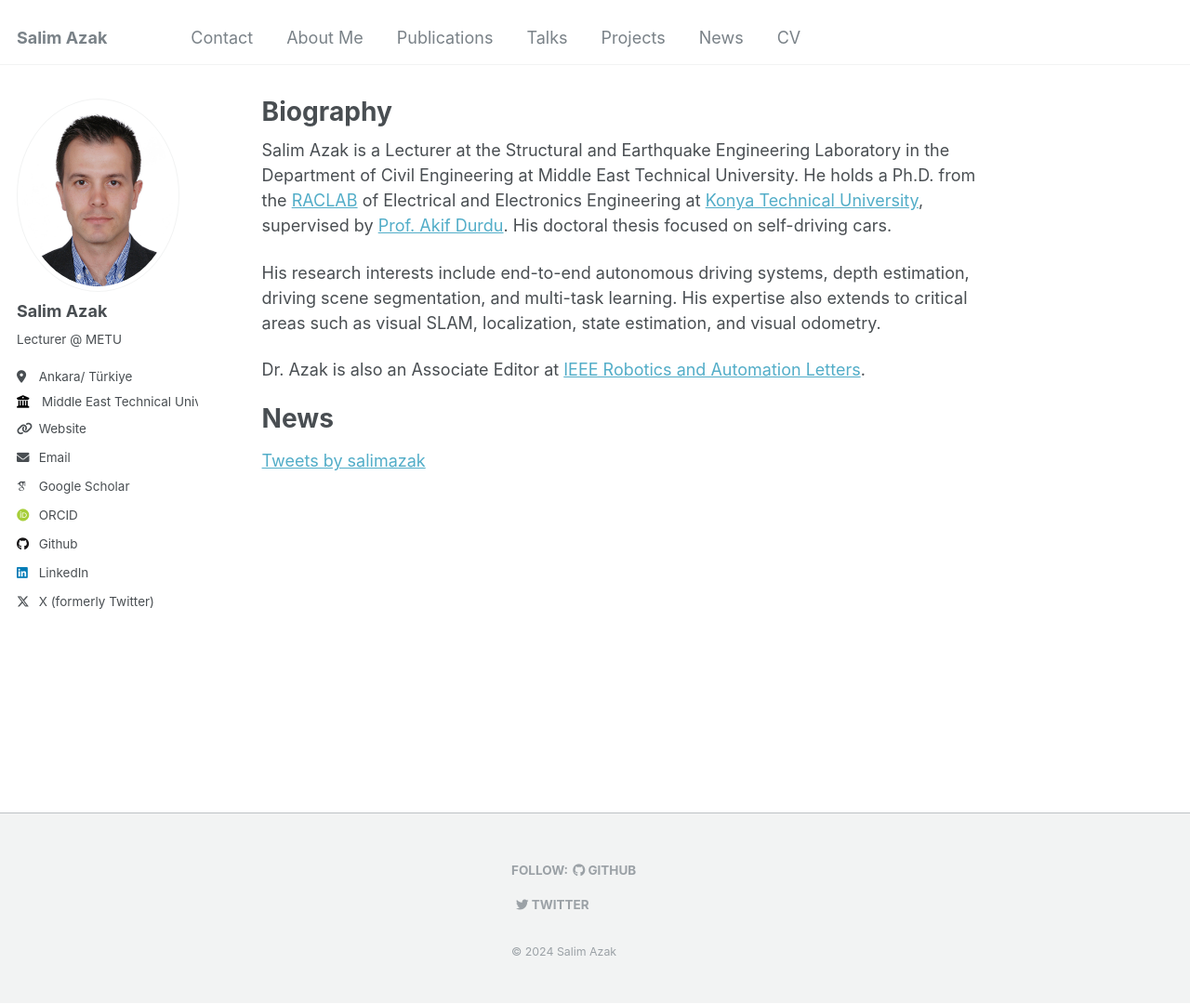
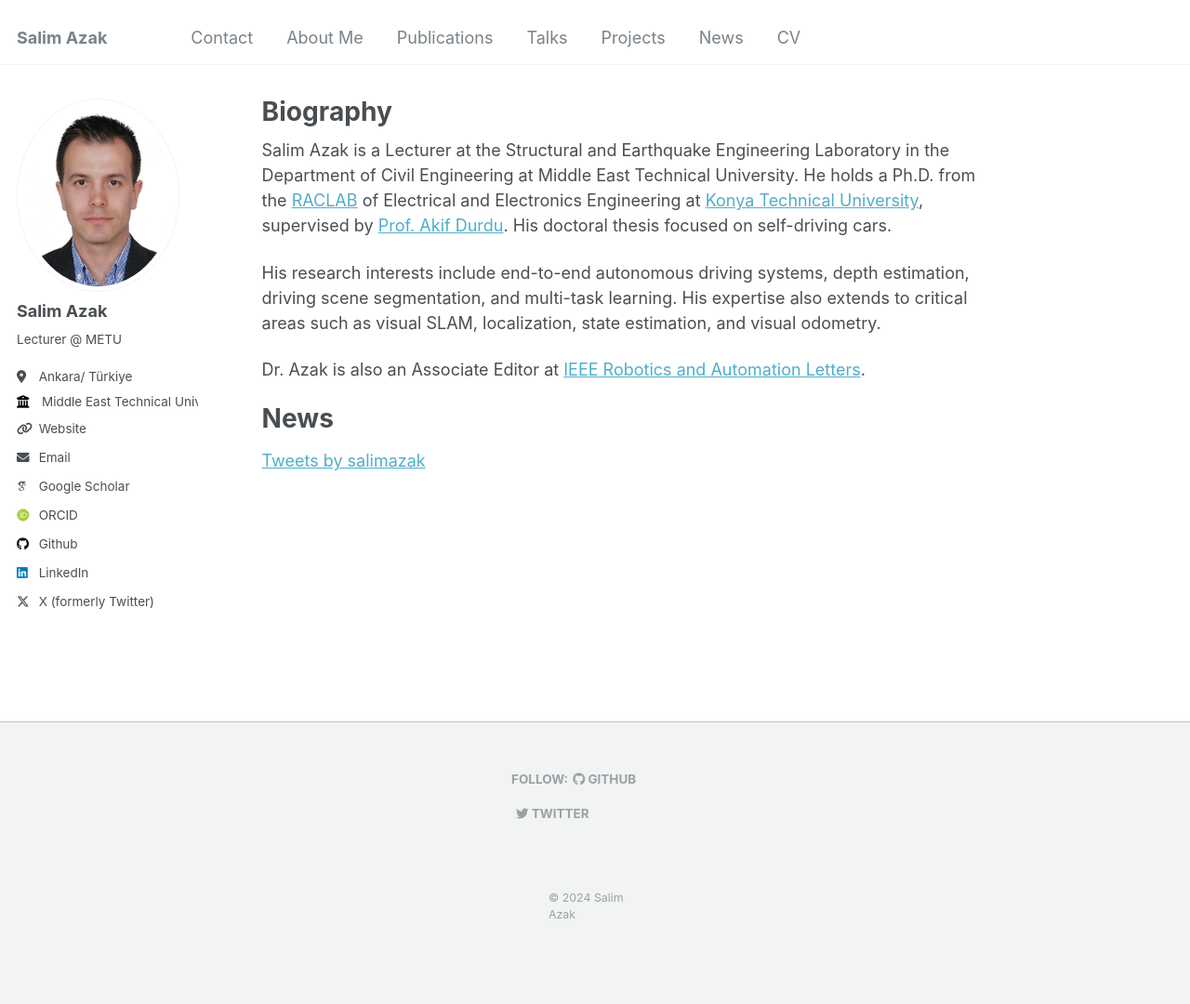
Before and after one commit to salimazak/salimazak.github.io, a Jekyll site: the page built from _pages/about.md, in a window 1280 px wide and 1080 px high. Shown: the whole window at 93% size. Built offline with Jekyll 4.4.1, drawn with Linux system fonts in a browser that asks for light colours; some web fonts are replaced; comment, search, counter and statistics services are not loaded.

Commit message:
Update main.scss

```diff
--- a/assets/css/main.scss
+++ b/assets/css/main.scss
@@ -56,5 +56,5 @@
 .page__footer-copyright {
   max-width: 200px; /* Adjust this value as needed */
   margin: 0 auto;   /* Centers the copyright text */
-  padding: 10px;    /* Add padding for spacing */
+  padding: 50px;    /* Add padding for spacing */
 }
```
